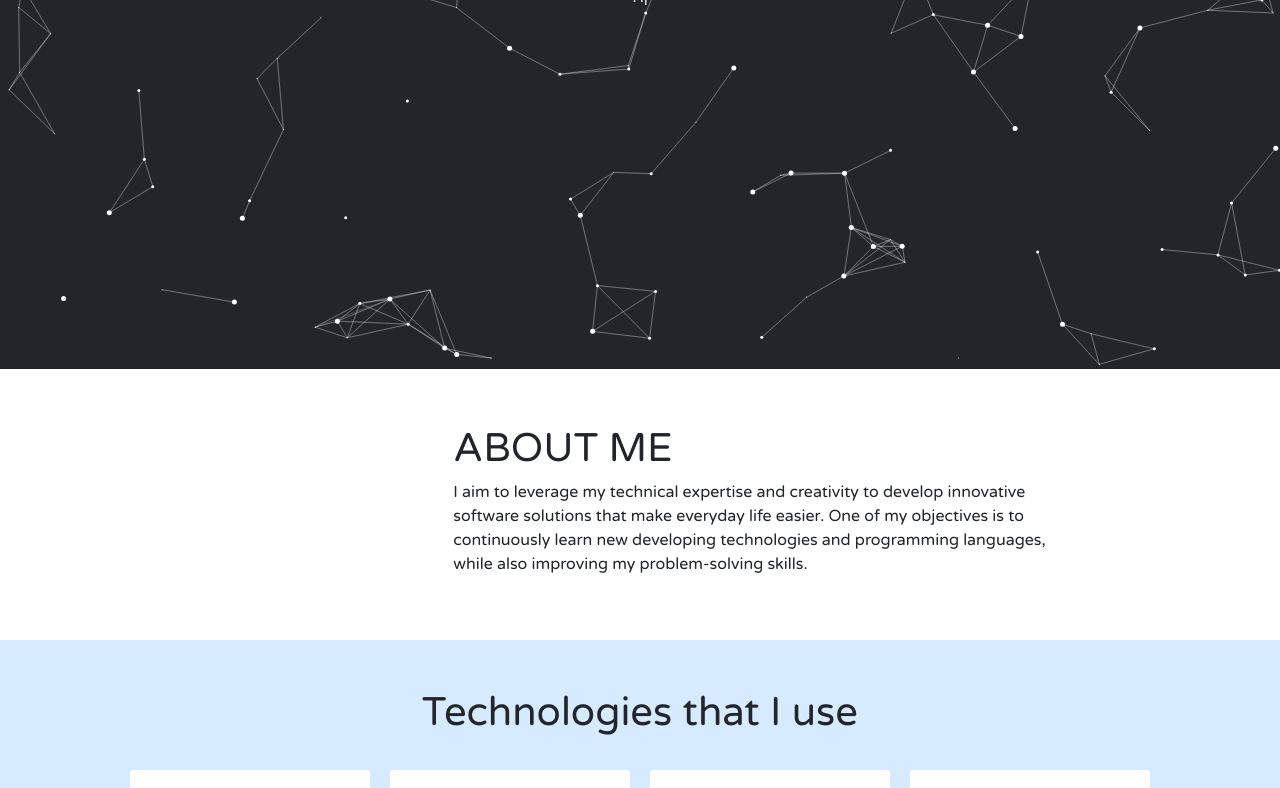
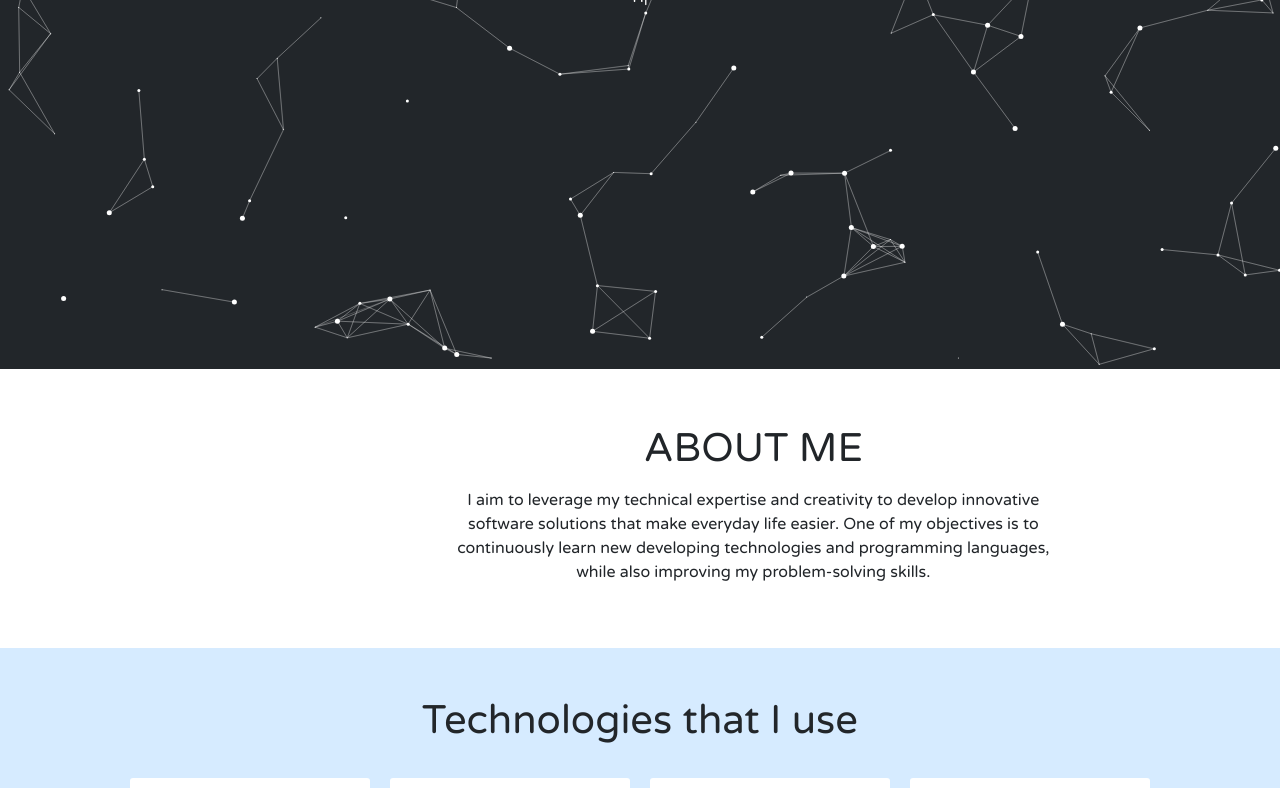
Before and after one commit to code-weather/portfolio, a React (Create React App) app: page / in a window 1280 px wide. Shown: the part 431-1219 px from the top of the page. Built offline with nearby package versions, Linux system fonts and the light colour scheme.

Commit message:
Align about me in the center above the paragarph tag

```diff
--- a/src/screens/aboutMe/aboutMe.css
+++ b/src/screens/aboutMe/aboutMe.css
@@ -19,6 +19,27 @@
   max-width: 600px;
 }
 
+.about_container {
+  margin: 3rem 0;
+  display: flex;
+  flex-direction: row;
+  justify-content: space-evenly;
+  align-items: center;
+}
+
+.about_text {
+  max-width: 600px;
+  display: flex;
+  flex-direction: column;
+  align-items: center;
+  justify-content: center;
+  text-align: center;
+}
+
+.about_text h1 {
+  margin-bottom: 1rem;
+}
+
 /* ----------- MEDIA QUERIES ----------- */
 @media only screen and (max-width: 900px) {
   .about_container {
```
